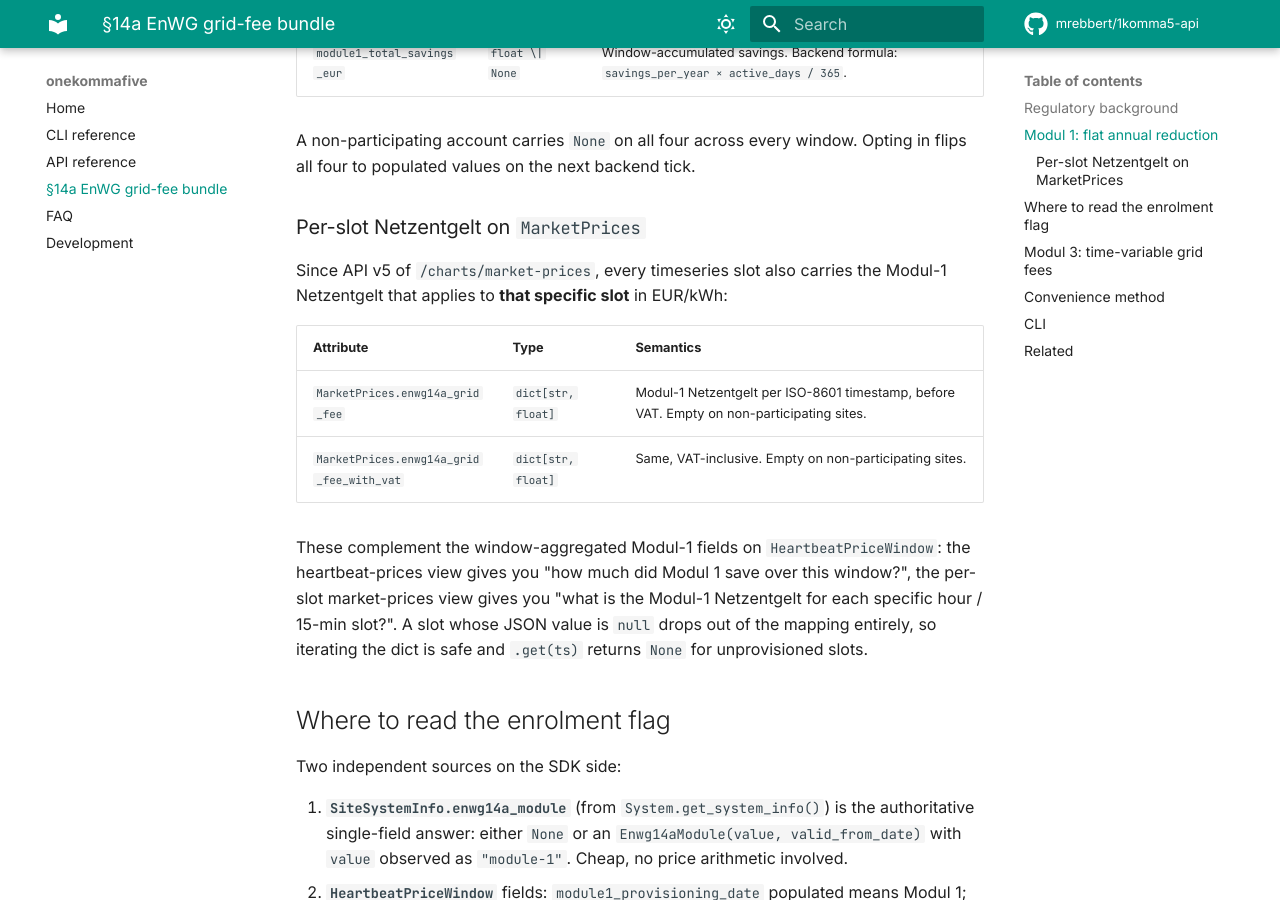
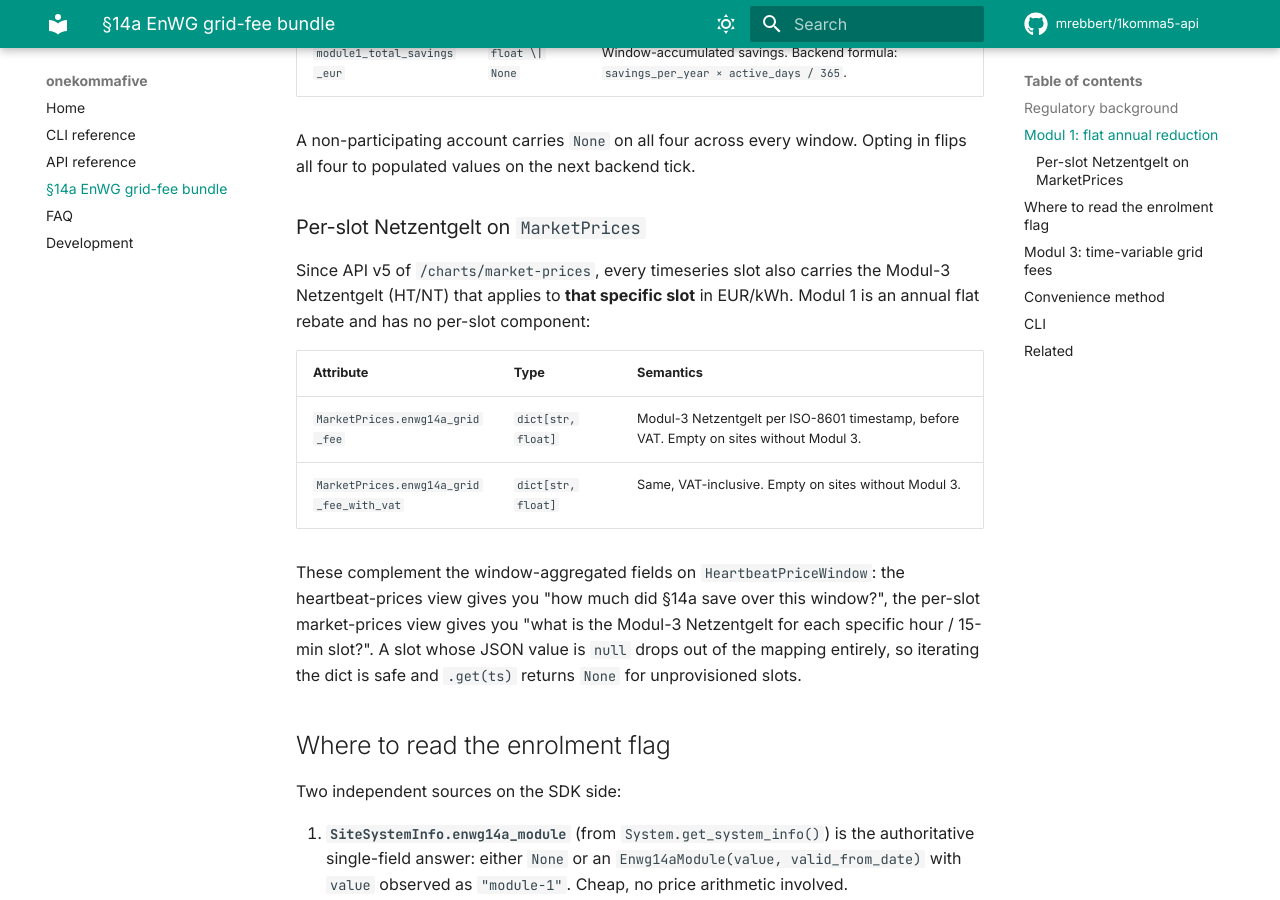
Before and after one commit to mrebbert/1komma5-api, an MkDocs documentation site: the page built from docs/enwg14a.md, in a window 1280 px wide and 900 px high, scrolled down 1103 px. Built offline with MkDocs 1.6.1 and Material for MkDocs 9.7.7, drawn with Linux system fonts in a browser that asks for light colours; comment, search, counter and statistics services are not loaded.

Commit message:
docs: correct enwg14a_grid_fee docstring to §14a Modul 3 (v1.2.3) (#76)
Modul 1 is an annual flat rebate without per-slot component; the
per-slot series carries the Modul-3 HT/NT Netzentgelt. Docs only.


Claude-Session: https://claude.ai/code/session_01RgkYaQACLxezeceA1hrXQs

Co-authored-by: Claude Sonnet 5.5 <noreply@anthropic.com>

```diff
--- a/docs/enwg14a.md
+++ b/docs/enwg14a.md
@@ -42,18 +42,19 @@ backend tick.
 ### Per-slot Netzentgelt on `MarketPrices`
 
 Since API v5 of `/charts/market-prices`, every timeseries slot also
-carries the Modul-1 Netzentgelt that applies to **that specific
-slot** in EUR/kWh:
+carries the Modul-3 Netzentgelt (HT/NT) that applies to **that specific
+slot** in EUR/kWh. Modul 1 is an annual flat rebate and has no per-slot
+component:
 
 | Attribute | Type | Semantics |
 |---|---|---|
-| `MarketPrices.enwg14a_grid_fee` | `dict[str, float]` | Modul-1 Netzentgelt per ISO-8601 timestamp, before VAT. Empty on non-participating sites. |
-| `MarketPrices.enwg14a_grid_fee_with_vat` | `dict[str, float]` | Same, VAT-inclusive. Empty on non-participating sites. |
+| `MarketPrices.enwg14a_grid_fee` | `dict[str, float]` | Modul-3 Netzentgelt per ISO-8601 timestamp, before VAT. Empty on sites without Modul 3. |
+| `MarketPrices.enwg14a_grid_fee_with_vat` | `dict[str, float]` | Same, VAT-inclusive. Empty on sites without Modul 3. |
 
-These complement the window-aggregated Modul-1 fields on
+These complement the window-aggregated fields on
 `HeartbeatPriceWindow`: the heartbeat-prices view gives you
-"how much did Modul 1 save over this window?", the per-slot
-market-prices view gives you "what is the Modul-1 Netzentgelt
+"how much did §14a save over this window?", the per-slot
+market-prices view gives you "what is the Modul-3 Netzentgelt
 for each specific hour / 15-min slot?". A slot whose JSON value
 is `null` drops out of the mapping entirely, so iterating the
 dict is safe and `.get(ts)` returns `None` for unprovisioned
--- a/pyproject.toml
+++ b/pyproject.toml
@@ -4,7 +4,7 @@ build-backend = "setuptools.build_meta"
 
 [project]
 name = "onekommafive"
-version = "1.2.2"
+version = "1.2.3"
 description = "Python API client for the 1KOMMA5° Heartbeat API"
 readme = "README.md"
 requires-python = ">=3.13"
```
Also changed, not shown: API.md (+1 -1 lines), CHANGELOG.md (+10 -0 lines), docs/cli.md (+1 -1 lines), 3 other files.
